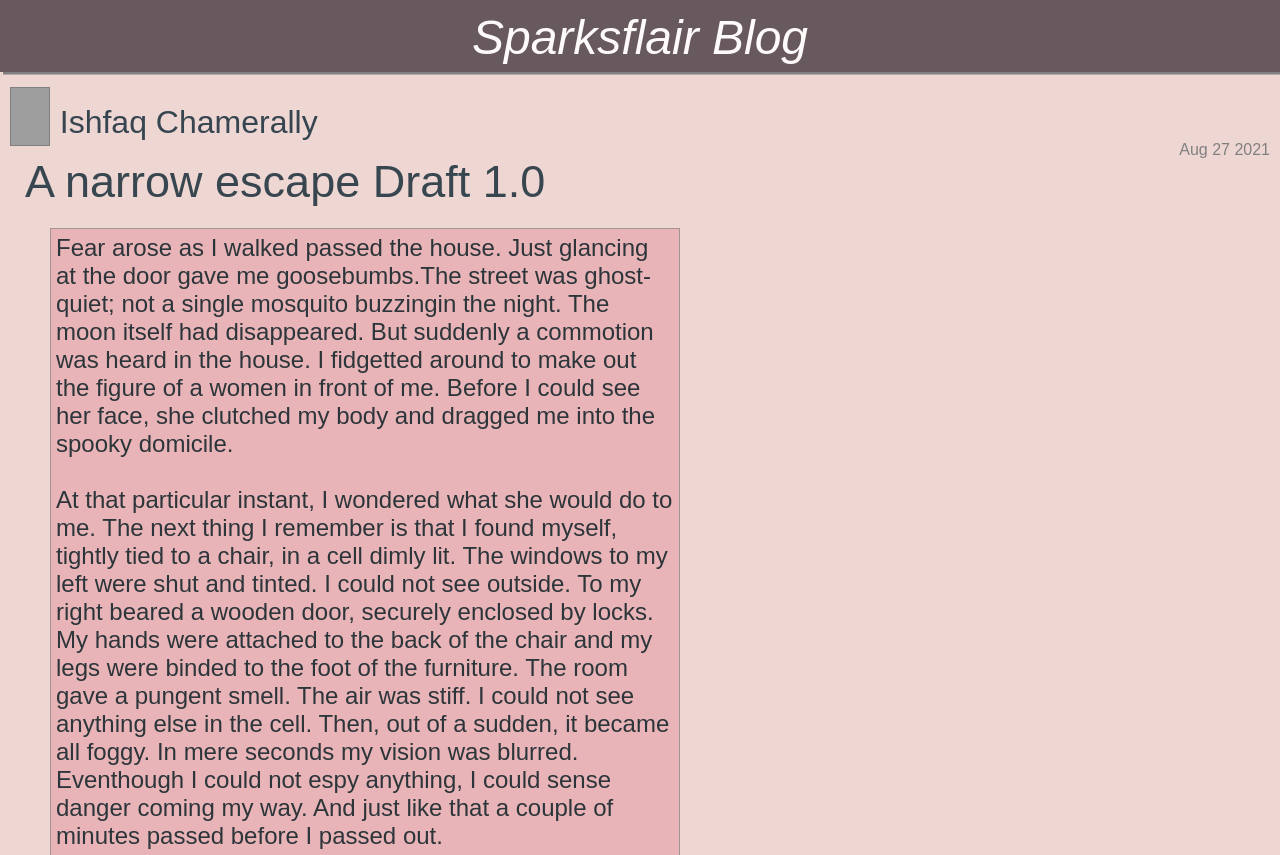
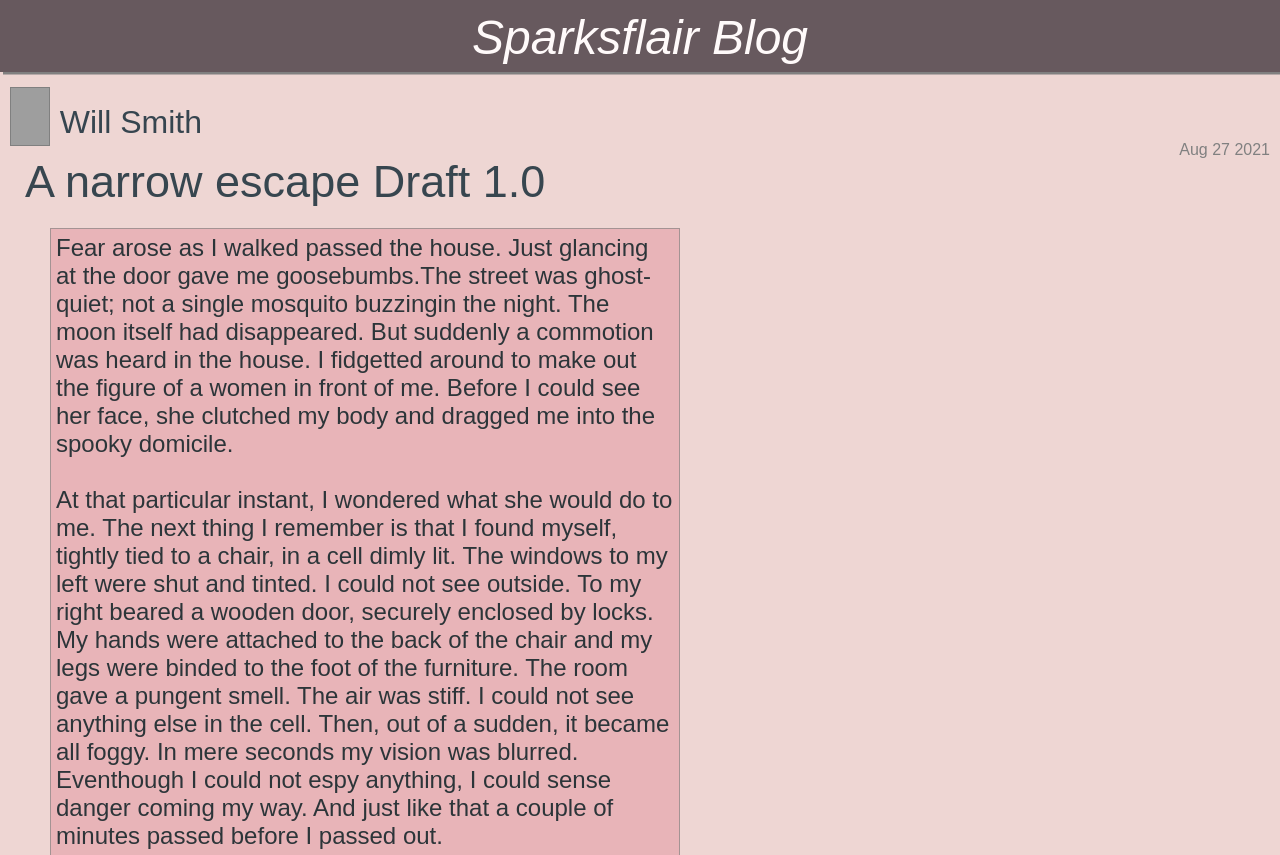
Before and after one commit to Ishfaq253951/Sparksflair, a plain HTML site: page index.html in a window 1280 px wide. Shown: the top 855 px of the page. Drawn offline with Linux system fonts and the light colour scheme; grey boxes are pictures that could not be loaded.

Commit message:
Changed the blogger name

```diff
--- a/index.html
+++ b/index.html
@@ -14,7 +14,7 @@
     </div>
 
     <img id="imgBlogger" alt="Blogger" src="https://upload.wikimedia.org/wikipedia/commons/thumb/b/bc/Unknown_person.jpg/925px-Unknown_person.jpg">
-    <span id="blogger">Ishfaq Chamerally</span>
+    <span id="blogger">Will Smith</span>
     <span id="updated">Aug 27 2021</span>
 
     <!--Edit is done below-->
```
